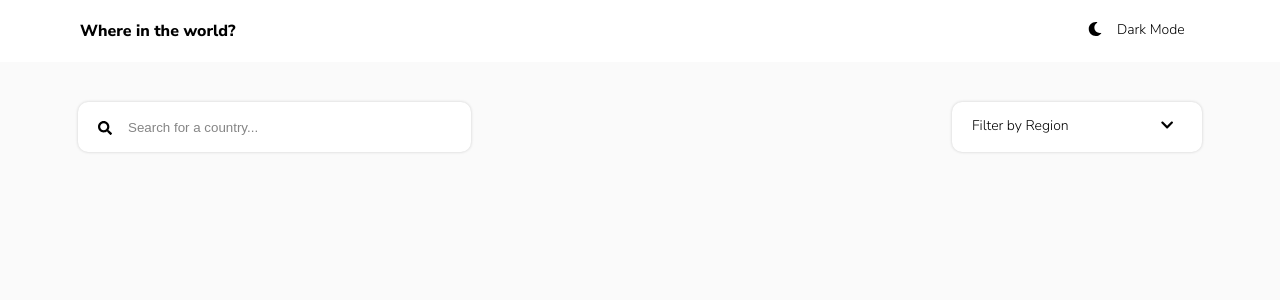
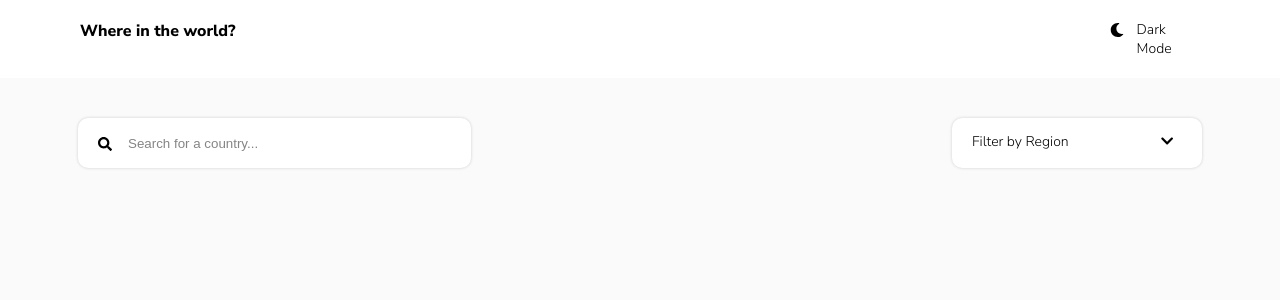
Before and after one commit to RobCahoon-10/countries-app, a React (Create React App) app: page / in a window 1280 px wide. Shown: the top 300 px of the page. Built offline with nearby package versions, Linux system fonts and the light colour scheme; no server answers.

Commit message:
Title change
Code improvements

```diff
--- a/public/index.html
+++ b/public/index.html
@@ -24,7 +24,7 @@
       work correctly both with client-side routing and a non-root public URL.
       Learn how to configure a non-root public URL by running `npm run build`.
     -->
-    <title>React App</title>
+    <title>React - Countries with color theme switcher</title>
   </head>
   <body>
     <noscript>You need to enable JavaScript to run this app.</noscript>
--- a/src/modules/filter/filter.jsx
+++ b/src/modules/filter/filter.jsx
@@ -19,14 +19,13 @@ const Filter = () => {
 
     const handleDisplayDropdown = () => {
         const toggledIsOpen = displayDropDown ? false : true;
-
         setDisplayDropDown(toggledIsOpen)
     }
 
     return (
-        <div className="Filter">
-            <div className="Filter-Container" onClick={() => handleDisplayDropdown()}>
-                <p className="Filter-Container-Text">{selectedText}</p>
+        <div className="Filter" tabIndex="1" onBlur={handleDisplayDropdown} onClick={() => handleDisplayDropdown()}>
+            <div className="Filter-Container" >
+                <p   className="Filter-Container-Text">{selectedText}</p>
                 <FontAwesomeIcon className="Filter-Container-Icon" icon={faChevronDown} />
             </div>
 
--- a/src/modules/header/Header.scss
+++ b/src/modules/header/Header.scss
@@ -20,11 +20,27 @@
 
     &-Switcher {
         cursor: pointer;
+        display: grid;
+        grid-template-columns: 10% 75%;
+        justify-content: right;
+        cursor: pointer;
+
+        @include for-desktop-up  {
+            grid-template-columns: 10% 70%;;
+        }
+
+        svg {
+            margin: 3px 0 0;
+        }
 
         span {
             display: inline-block;
-            margin: 0 0 0 15px;
+            margin: 1px 0 0 10px;
             font-size: 14px;
+
+            @include for-desktop-up  {
+                margin: 0 0 0 15px;
+            }
         }
     }
 
```
